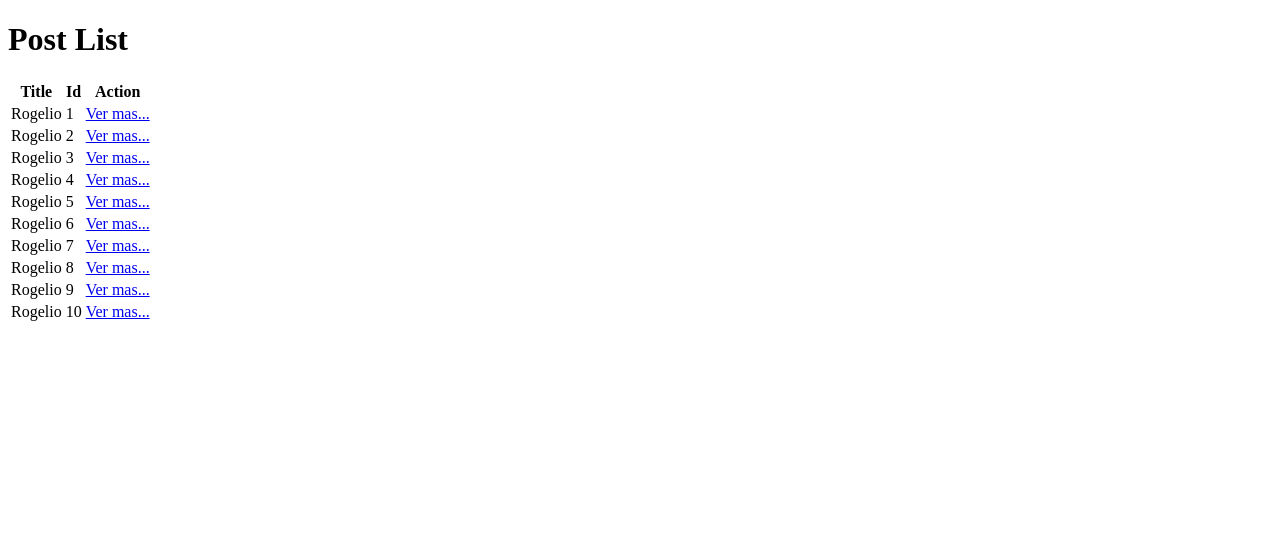
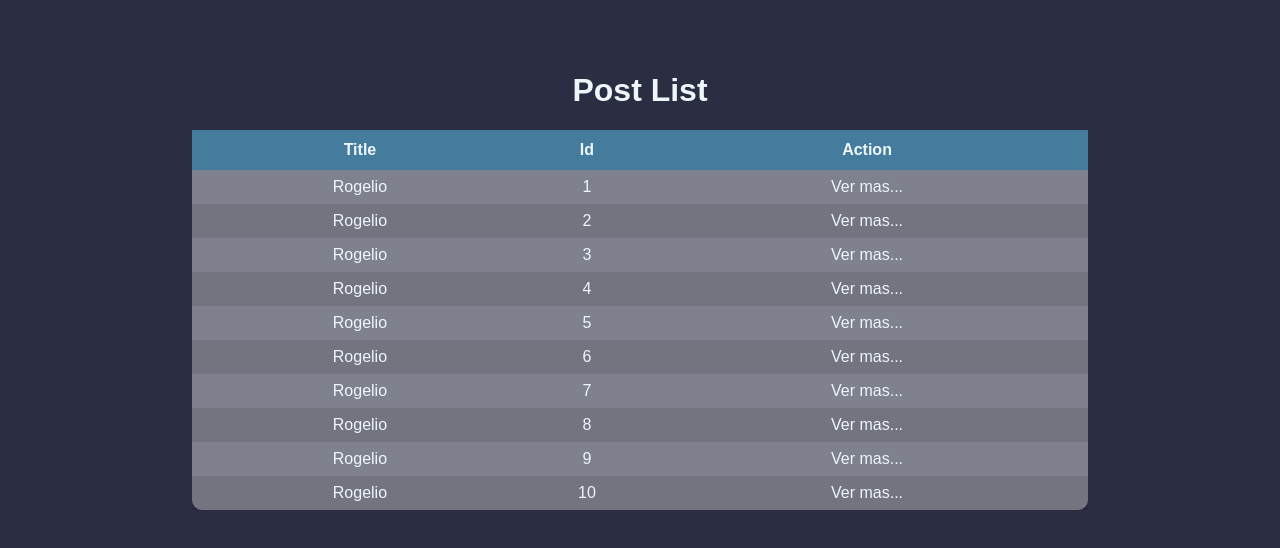
Before and after one commit to CardozoCasariegoLuciano/Moby_test, an Angular app: page /posts in a window 1280 px wide. Shown: the top 548 px of the page. Built offline with nearby package versions, Linux system fonts and the light colour scheme.

Commit message:
styles updated

```diff
--- /dev/null
+++ b/src/_mixis.scss
@@ -0,0 +1,7 @@
+@mixin centerContent(){
+    display: flex;
+    justify-content: center;
+    align-items: center;
+    min-height: 70vh;
+    flex-direction: column;
+}
--- /dev/null
+++ b/src/_variables.scss
@@ -0,0 +1,3 @@
+$main-bg: #2b2d42;
+$main-color:#edf6f9;
+$main-family: "sans-serif", "arial", "roboto";
--- a/src/app/post/pages/post-detail/post-detail.component.html
+++ b/src/app/post/pages/post-detail/post-detail.component.html
@@ -1,5 +1,5 @@
-<h2>Post {{id}}</h2>
-
-<p>Content...</p>
-
-<a routerLink="/posts">Back</a>
+<div class="conteiner">
+    <h2>Post {{ id }}</h2>
+    <p>Content...</p>
+    <a routerLink="/posts">Back</a>
+</div>
--- a/src/app/post/pages/post-detail/post-detail.component.scss
+++ b/src/app/post/pages/post-detail/post-detail.component.scss
@@ -0,0 +1,5 @@
+@use "/src/variables" as v;
+
+a{
+ color: v.$main-color;
+}
--- a/src/app/post/pages/post-list/post-list.component.html
+++ b/src/app/post/pages/post-list/post-list.component.html
@@ -1,3 +1,4 @@
+<div class="conteiner">
   <h1>Post List</h1>
 
   <table *ngIf="data.length > 0">
@@ -17,3 +18,4 @@
       </tr>
     </tbody>
   </table>
+</div>
--- a/src/app/post/pages/post-list/post-list.component.scss
+++ b/src/app/post/pages/post-list/post-list.component.scss
@@ -0,0 +1,37 @@
+@use "/src/variables" as v;
+@use "/src/mixis" as m;
+
+table {
+  width: 70%;
+  background-color: rgba($color: #fff, $alpha: 0.4);
+  border-radius: 0px 0px 10px 10px;
+  border-collapse: collapse;
+
+}
+
+thead {
+  background-color: #457b9d;
+  border-radius: 19px;
+  tr {
+    height: 40px;
+  }
+}
+
+tbody {
+  td {
+    padding-top: 8px;
+    padding-bottom: 8px;
+    text-align: center;
+
+    a{
+      text-decoration: none;
+      color: v.$main-color;
+      &:hover{
+        text-decoration: underline;
+      }
+    }
+  }
+  & tr:nth-child(even) {
+    background-color: rgba($color: #000000, $alpha: 0.1);
+  }
+}
--- a/src/app/shared/pages/error-page/error-page.component.html
+++ b/src/app/shared/pages/error-page/error-page.component.html
@@ -1,3 +1,5 @@
-<h2>404</h2>
-<p>Page not found</p>
-<a routerLink="/posts">Go Home</a>
+<div class="conteiner">
+    <h2 class="errorPage__title">404</h2>
+    <p class="errorPage__msg">Page not found</p>
+    <a class="errorPage__link"routerLink="/posts">Go Home</a>
+</div>
--- a/src/app/shared/pages/error-page/error-page.component.scss
+++ b/src/app/shared/pages/error-page/error-page.component.scss
@@ -0,0 +1,16 @@
+@use "/src/variables" as v;
+@use "/src/mixis" as m;
+
+    h2{
+        font-size: 220px;
+        margin: 0px;
+        font-family: "Monospace";
+    }
+
+    p{
+        font-size: 30px;
+    }
+
+    a{
+        color: v.$main-color;
+    }
--- a/src/styles.scss
+++ b/src/styles.scss
@@ -1 +1,15 @@
-/* You can add global styles to this file, and also import other style files */
+@use "./variables" as v;
+@use "/src/mixis" as m;
+
+body {
+  padding: 0px;
+  margin: 0px;
+  box-sizing: border-box;
+  background-color: v.$main-bg;
+  color: v.$main-color;
+  font-family: v.$main-family;
+}
+
+.conteiner{
+  @include m.centerContent();
+}
```
Lines whose indentation alone changed are shown as unchanged.
